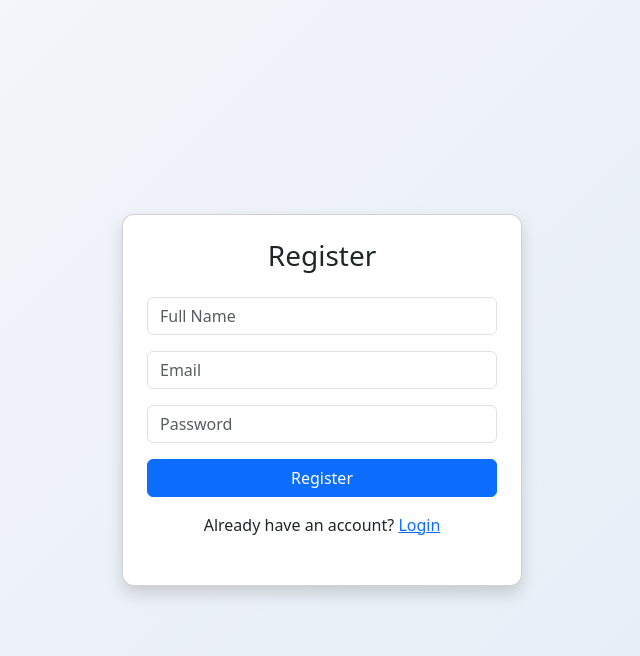
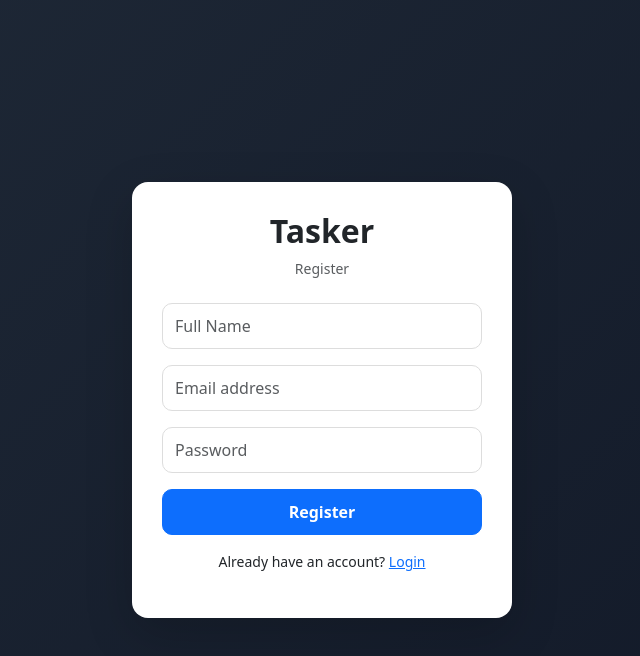
Before and after one commit to albertolleras0206-arch/tasker, a website: page frontend/index.html in a window 1280 px wide. Both pictures are taken after a click on the link "Register". Shown: the whole page, without its empty margins (318-958 px from the left). Drawn offline with nearby package versions, Linux system fonts and the light colour scheme.

Commit message:
changed Icons for projects and tasks page, added a new loggin page with card login type for better visuals

```diff
--- a/frontend/app.js
+++ b/frontend/app.js
@@ -49,7 +49,7 @@ function toggleForm() {
   const toggleText = document.getElementById("toggle-text");
   const nameGroup = document.getElementById("name-group");
   const toggleLink = document.getElementById("toggle-link");
-  const card = document.querySelector(".card");
+  const card = document.querySelector(".auth-card");
   const nameInput = document.getElementById("name");
 
   if (!formTitle || !submitBtn || !toggleText || !nameGroup) return;
@@ -160,17 +160,17 @@ async function loadProjectsPage() {
             <div class="d-flex flex-wrap gap-2 mt-3 justify-content-center">
               <button class="btn btn-sm btn-success"
                 onclick="openProject('${project._id}', \`${project.name}\`)">
-                Open
+                <i class="bi bi-folder2-open"></i
               </button>
 
               <button class="btn btn-sm btn-warning"
                 onclick="editProject('${project._id}', \`${project.name}\`)">
-                Edit
+                <i class="bi bi-pencil"></i>
               </button>
 
               <button class="btn btn-sm btn-danger"
                 onclick="deleteProject('${project._id}')">
-                Delete
+                <i class="bi bi-trash"></i>
               </button>
             </div>
 
@@ -406,11 +406,11 @@ async function getTasks() {
             isOwner
               ? `
             <button class="btn btn-sm btn-primary" onclick="openEditModal('${task._id}')">
-              Edit
+              <i class="bi bi-pencil"></i>
             </button>
 
             <button class="btn btn-sm btn-danger ms-auto" onclick="deleteTask('${task._id}')">
-              Delete
+              <i class="bi bi-trash"></i>
             </button>
           `
               : ""
@@ -597,7 +597,7 @@ async function loadMembersList() {
           <button
             class="btn btn-sm btn-danger"
             onclick="removeProjectMember('${member._id}')">
-            Remove
+             <i class="bi bi-person-x-fill"></i>
           </button>
         </li>
       `;
@@ -790,3 +790,5 @@ window.saveTaskEdit = saveTaskEdit;
 window.loadMembersList = loadMembersList;
 window.addProjectMember = addProjectMember;
 window.removeProjectMember = removeProjectMember;
+window.toggleForm = toggleForm;
+window.handleSubmit = handleSubmit;
--- a/frontend/index.html
+++ b/frontend/index.html
@@ -8,28 +8,28 @@
     <!-- Bootstrap -->
     <link
       href="https://cdn.jsdelivr.net/npm/bootstrap@5.3.3/dist/css/bootstrap.min.css"
-      rel="stylesheet"
-    />
+      rel="stylesheet" />
 
     <!-- Custom styles -->
     <link rel="stylesheet" href="style.css" />
   </head>
 
-  <body class="bg-light">
-    <div
-      class="container-fluid min-vh-100 d-flex justify-content-center align-items-center px-3"
-    >
-      <div class="card shadow p-4 w-100" style="max-width: 400px">
-        <h3 class="text-center mb-4" id="form-title">Login</h3>
+  <body class="auth-bg">
+    <div class="auth-container">
+      <div class="auth-card shadow-lg">
+        <!-- Header -->
+        <div class="text-center mb-4">
+          <h2 class="fw-bold">Tasker</h2>
+          <p class="text-muted small" id="form-title">Login to your account</p>
+        </div>
 
         <!-- Name (Register only) -->
         <div id="name-group" class="mb-3">
           <input
             id="name"
             type="text"
-            class="form-control"
-            placeholder="Full Name"
-          />
+            class="form-control auth-input"
+            placeholder="Full Name" />
         </div>
 
         <!-- Email -->
@@ -37,10 +37,9 @@
           <input
             id="email"
             type="email"
-            class="form-control"
-            placeholder="Email"
-            required
-          />
+            class="form-control auth-input"
+            placeholder="Email address"
+            required />
         </div>
 
         <!-- Password -->
@@ -48,29 +47,27 @@
           <input
             id="password"
             type="password"
-            class="form-control"
+            class="form-control auth-input"
             placeholder="Password"
-            required
-          />
+            required />
         </div>
 
         <!-- Submit -->
         <button
           id="submit-btn"
-          class="btn btn-primary w-100"
-          onclick="handleSubmit()"
-        >
+          class="btn btn-primary w-100 auth-btn"
+          onclick="handleSubmit()">
           Login
         </button>
 
         <!-- Toggle -->
-        <p class="text-center mt-3 mb-0">
+        <p class="text-center mt-3 mb-0 small">
           <span id="toggle-text">Don't have an account?</span>
           <a href="#" id="toggle-link" onclick="toggleForm()">Register</a>
         </p>
 
         <!-- Message -->
-        <p id="message" class="text-center mt-2 text-danger"></p>
+        <p id="message" class="text-center mt-2 text-danger small"></p>
       </div>
     </div>
 
--- a/frontend/projects.html
+++ b/frontend/projects.html
@@ -9,8 +9,11 @@
     <!-- Bootstrap CSS -->
     <link
       href="https://cdn.jsdelivr.net/npm/bootstrap@5.3.3/dist/css/bootstrap.min.css"
-      rel="stylesheet"
-    />
+      rel="stylesheet" />
+    <!-- button(ICONS) styles -->
+    <link
+      href="https://cdn.jsdelivr.net/npm/bootstrap-icons@1.11.3/font/bootstrap-icons.css"
+      rel="stylesheet" />
 
     <!-- Custom styles -->
     <link rel="stylesheet" href="style.css" />
@@ -26,8 +29,7 @@
         class="navbar-toggler"
         type="button"
         data-bs-toggle="collapse"
-        data-bs-target="#navbarContent"
-      >
+        data-bs-target="#navbarContent">
         <span class="navbar-toggler-icon"></span>
       </button>
 
@@ -43,8 +45,7 @@
         </ul>
 
         <div
-          class="d-flex flex-column flex-lg-row align-items-lg-center gap-2 mt-3 mt-lg-0"
-        >
+          class="d-flex flex-column flex-lg-row align-items-lg-center gap-2 mt-3 mt-lg-0">
           <span class="navbar-text" id="current-user"></span>
           <button class="btn btn-outline-light btn-sm" onclick="logout()">
             Logout
@@ -68,10 +69,9 @@
               type="text"
               id="projectName"
               class="form-control"
-              placeholder="New project name"
-            />
+              placeholder="New project name" />
             <button class="btn btn-primary" onclick="createProject()">
-              Add
+              <i class="bi bi-plus-lg"></i>
             </button>
           </div>
         </div>
--- a/frontend/style.css
+++ b/frontend/style.css
@@ -191,3 +191,68 @@ body {
   max-width: 1200px;
   margin: 0 auto;
 }
+
+/* Background */
+.auth-bg {
+  background: linear-gradient(135deg, #1f2937, #111827);
+  min-height: 100vh;
+}
+
+/* Center container */
+.auth-container {
+  display: flex;
+  justify-content: center;
+  align-items: center;
+  min-height: 100vh;
+  padding: 20px;
+}
+
+/* Card */
+.auth-card {
+  background: #ffffff;
+  border-radius: 16px;
+  padding: 30px;
+  width: 100%;
+  max-width: 380px;
+  transition: all 0.3s ease;
+}
+
+/* Inputs */
+.auth-input {
+  border-radius: 10px;
+  padding: 10px 12px;
+  border: 1px solid #ddd;
+  transition: 0.2s;
+}
+
+.auth-input:focus {
+  border-color: #0d6efd;
+  box-shadow: 0 0 0 2px rgba(13, 110, 253, 0.2);
+}
+
+/* Button */
+.auth-btn {
+  border-radius: 10px;
+  padding: 10px;
+  font-weight: 600;
+  transition: 0.2s;
+}
+
+.auth-btn:hover {
+  transform: translateY(-1px);
+  box-shadow: 0 5px 12px rgba(0, 0, 0, 0.15);
+}
+
+/* Subtle animation */
+.auth-card:hover {
+  transform: translateY(-2px);
+}
+
+.btn-sm i {
+  font-size: 1rem;
+}
+
+.btn-sm:hover {
+  transform: scale(1.05);
+  transition: 0.15s ease;
+}
```
Also changed, not shown: frontend/tasks.html (+20 -9 lines).
